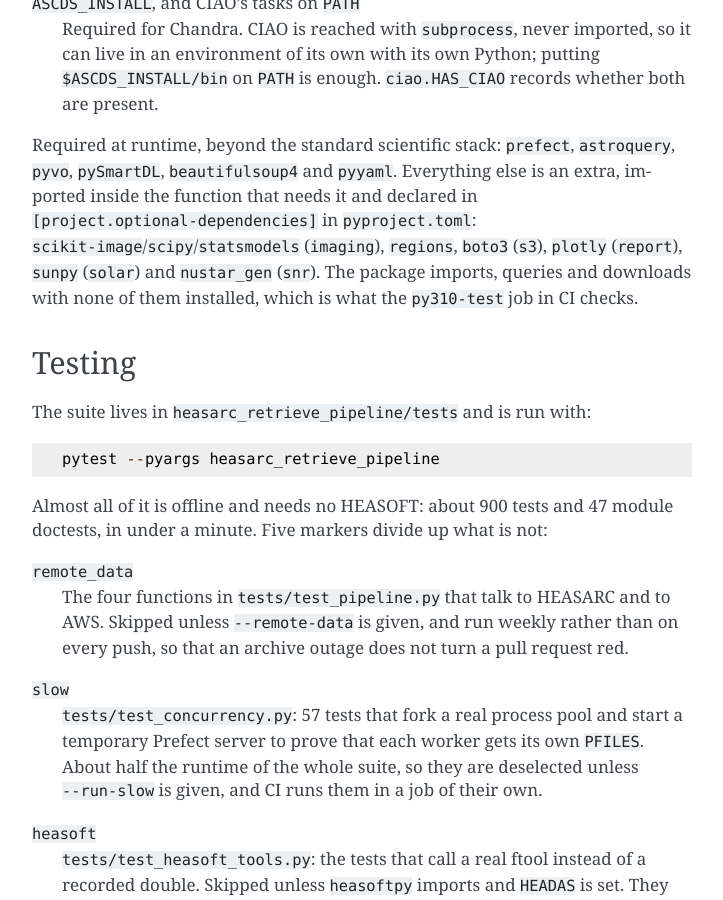
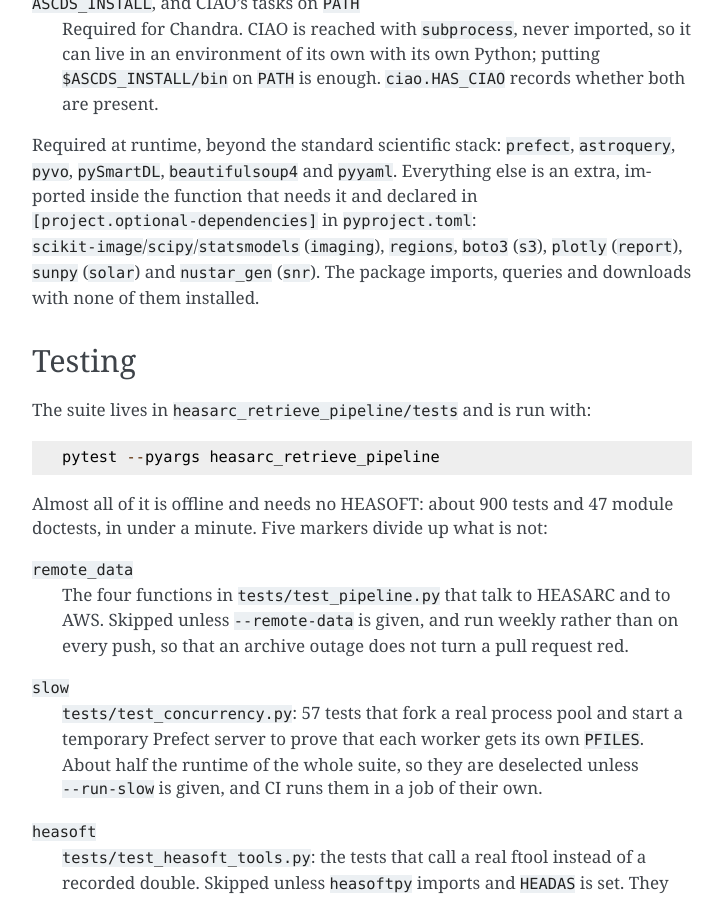
Before and after one commit to matteobachetti/heasarc_retrieve_pipeline, a Sphinx documentation site: the page built from docs/technical_details.rst, in a window 1280 px wide and 900 px high, scrolled down 98067 px. Shown: the whole window, without its empty margins (388-1111 px from the left). Built offline with Sphinx 7.4.7, drawn with Linux system fonts in a browser that asks for light colours; the version number could not be read and is left out.

Commit message:
Remove the Python 3.10 job from CI

```diff
--- a/docs/technical_details.rst
+++ b/docs/technical_details.rst
@@ -4239,7 +4239,7 @@ imported inside the function that needs it and declared in ``[project.optional-d
 in ``pyproject.toml``: ``scikit-image``/``scipy``/``statsmodels`` (``imaging``),
 ``regions``, ``boto3`` (``s3``), ``plotly`` (``report``), ``sunpy`` (``solar``) and
 ``nustar_gen`` (``snr``). The package imports, queries and downloads with none of them
-installed, which is what the ``py310-test`` job in CI checks.
+installed.
 
 
 Testing
```
Also changed, not shown: 1 other file.
